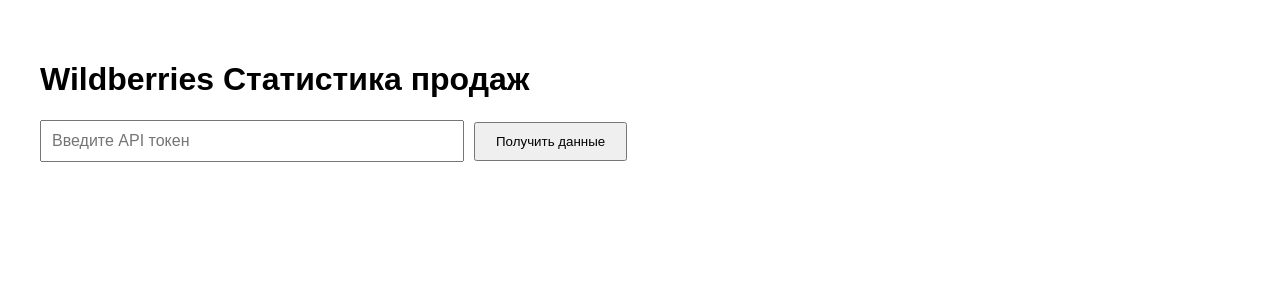
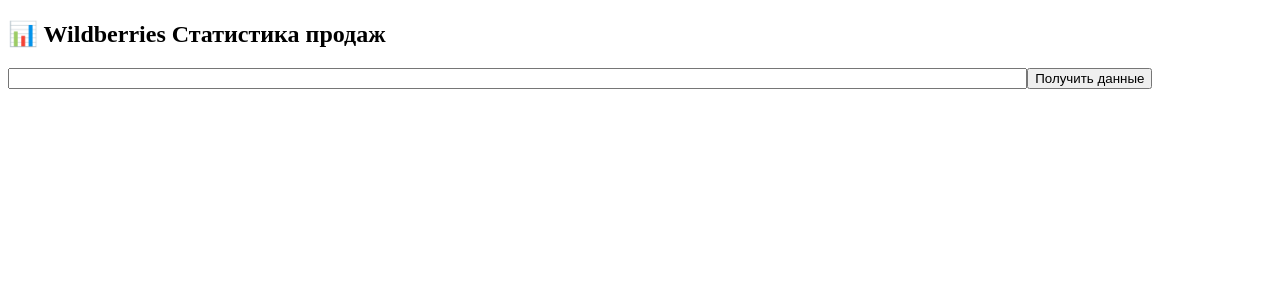
Before and after one commit to invite4891/wildberries-dashboard, a React (Create React App) app in the folder client/: page / in a window 1280 px wide. Shown: the top 300 px of the page. Built offline with nearby package versions, Linux system fonts and the light colour scheme.

Commit message:
Update App.jsx

```diff
--- a/client/src/App.jsx
+++ b/client/src/App.jsx
@@ -1,69 +1,62 @@
-import React, { useState } from "react";
-import axios from "axios";
-import {
-  LineChart,
-  Line,
-  XAxis,
-  YAxis,
-  Tooltip,
-  CartesianGrid,
-  ResponsiveContainer,
-} from "recharts";
+import React, { useState } from 'react';
+import { Line } from 'react-chartjs-2';
+import 'chart.js/auto';
 
 function App() {
-  const [token, setToken] = useState("");
-  const [sales, setSales] = useState([]);
-  const [loading, setLoading] = useState(false);
-  const [error, setError] = useState("");
+  const [token, setToken] = useState('');
+  const [salesData, setSalesData] = useState([]);
+  const [error, setError] = useState('');
 
   const fetchData = async () => {
-    setLoading(true);
-    setError("");
     try {
-      const response = await axios.post("https://c5e3-195-58-50-125.ngrok-free.app/api/data", {
-        token: token.trim(),
+      setError('');
+      const response = await fetch('https://c5e3-195-58-50-125.ngrok-free.app/api/data', {
+        method: 'POST',
+        headers: { 'Content-Type': 'application/json' },
+        body: JSON.stringify({ token }),
       });
-      if (response.data && response.data.sales) {
-        setSales(response.data.sales);
-      } else {
-        setError("Пустой ответ от сервера.");
+
+      const result = await response.json();
+      if (result.error) {
+        setError(`Ошибка при получении данных. Проверьте токен или API.`);
+        return;
       }
+
+      setSalesData(result.sales);
     } catch (err) {
-      setError("Ошибка при получении данных: " + (err.response?.data?.error || err.message));
-    } finally {
-      setLoading(false);
+      console.error(err);
+      setError('Ошибка при подключении к серверу.');
     }
   };
 
+  const chartData = {
+    labels: salesData.map(item => item.date),
+    datasets: [
+      {
+        label: 'Продажи (по дате)',
+        data: salesData.map(item => item.count),
+        borderColor: 'blue',
+        fill: false,
+        tension: 0.1,
+      },
+    ],
+  };
+
   return (
-    <div style={{ padding: "2rem", fontFamily: "Arial, sans-serif" }}>
-      <h1>Wildberries Статистика продаж</h1>
+    <div>
+      <h2>📊 Wildberries Статистика продаж</h2>
       <input
         type="text"
         value={token}
         onChange={(e) => setToken(e.target.value)}
-        placeholder="Введите API токен"
-        style={{ width: "400px", padding: "10px", fontSize: "16px" }}
+        style={{ width: '80%' }}
       />
-      <button onClick={fetchData} style={{ padding: "10px 20px", marginLeft: "10px" }}>
-        Получить данные
-      </button>
-
-      {loading && <p>Загрузка данных...</p>}
-      {error && <p style={{ color: "red" }}>{error}</p>}
-
-      {sales.length > 0 && (
-        <div style={{ marginTop: "2rem" }}>
-          <h2>График продаж по дням</h2>
-          <ResponsiveContainer width="100%" height={400}>
-            <LineChart data={sales}>
-              <CartesianGrid stroke="#ccc" />
-              <XAxis dataKey="date" />
-              <YAxis />
-              <Tooltip />
-              <Line type="monotone" dataKey="value" stroke="#8884d8" />
-            </LineChart>
-          </ResponsiveContainer>
+      <button onClick={fetchData}>Получить данные</button>
+      {error && <p style={{ color: 'red' }}>{error}</p>}
+      {salesData.length > 0 && (
+        <div>
+          <h3>График продаж по дням</h3>
+          <Line data={chartData} />
         </div>
       )}
     </div>
```
